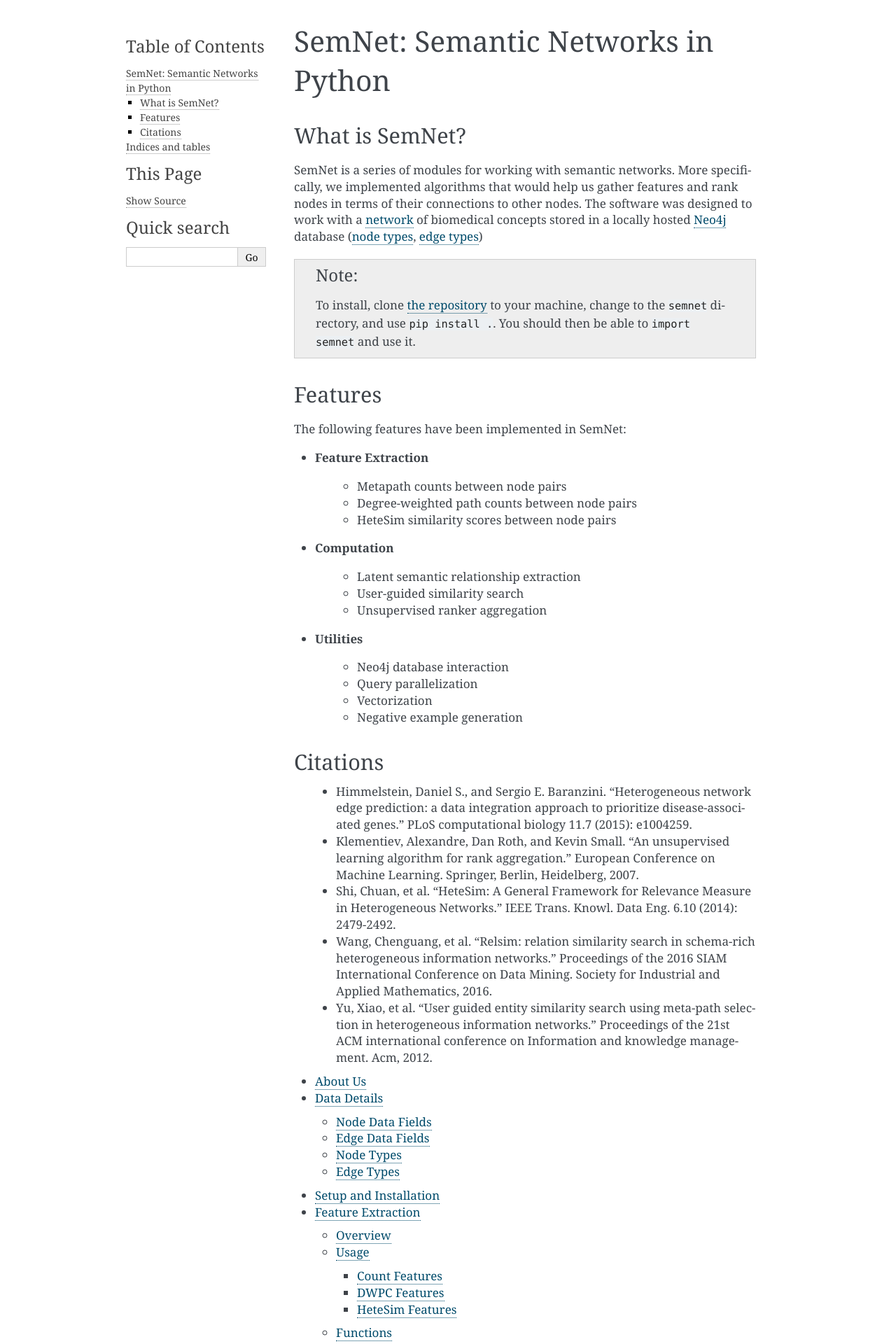
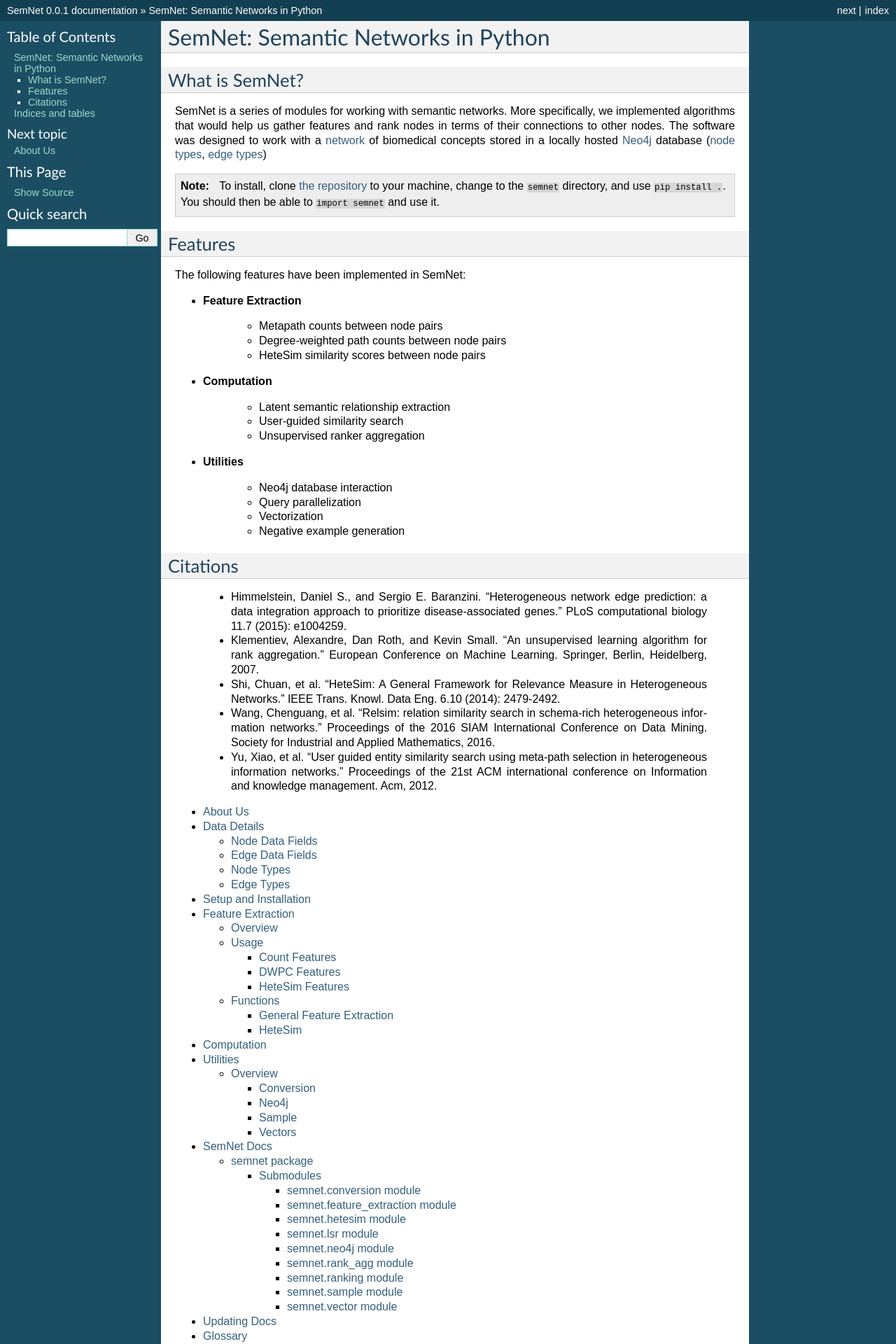
Before and after one commit to sallegri3/semnet-2, a Sphinx documentation site: the page built from docs/source/index.rst, in a window 1280 px wide. Shown: the top 1920 px of the page at 70% size. Built offline with Sphinx 7.4.7, drawn with Linux system fonts in a browser that asks for light colours; some of the changed text lies outside the part shown.

Commit message:
changing theme to default

```diff
--- a/docs/source/conf.py
+++ b/docs/source/conf.py
@@ -78,7 +78,8 @@
 # The theme to use for HTML and HTML Help pages.  See the documentation for
 # a list of builtin themes.
 #
-html_theme = 'alabaster'
+# html_theme = 'alabaster'
+html_theme = 'default'
 
 # Theme options are theme-specific and customize the look and feel of a theme
 # further.  For a list of options available for each theme, see the
@@ -87,7 +88,7 @@
 # html_theme_options = {}
 
 html_theme_options = {
-    'logo': 'pathology_dynamics.png'
+    # 'logo': 'pathology_dynamics.png'
 }
 
 # Add any paths that contain custom static files (such as style sheets) here,
```
